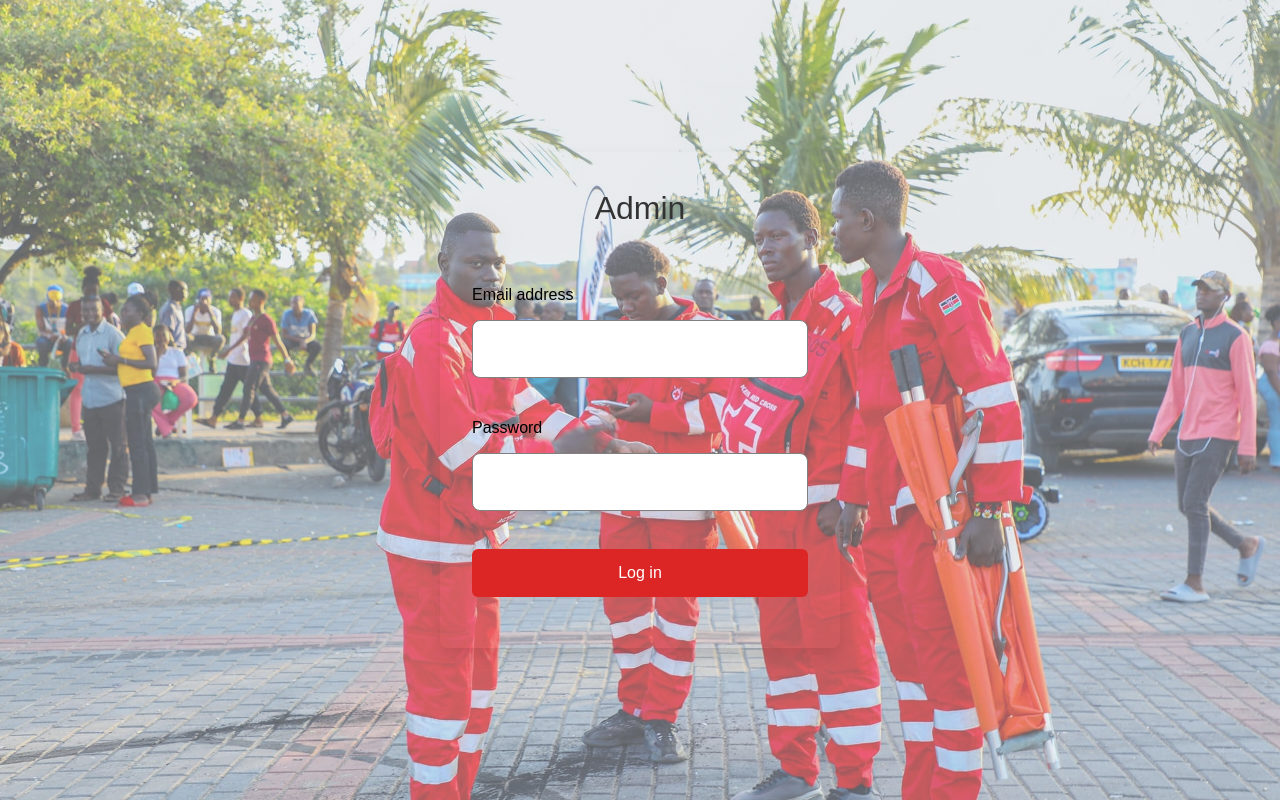
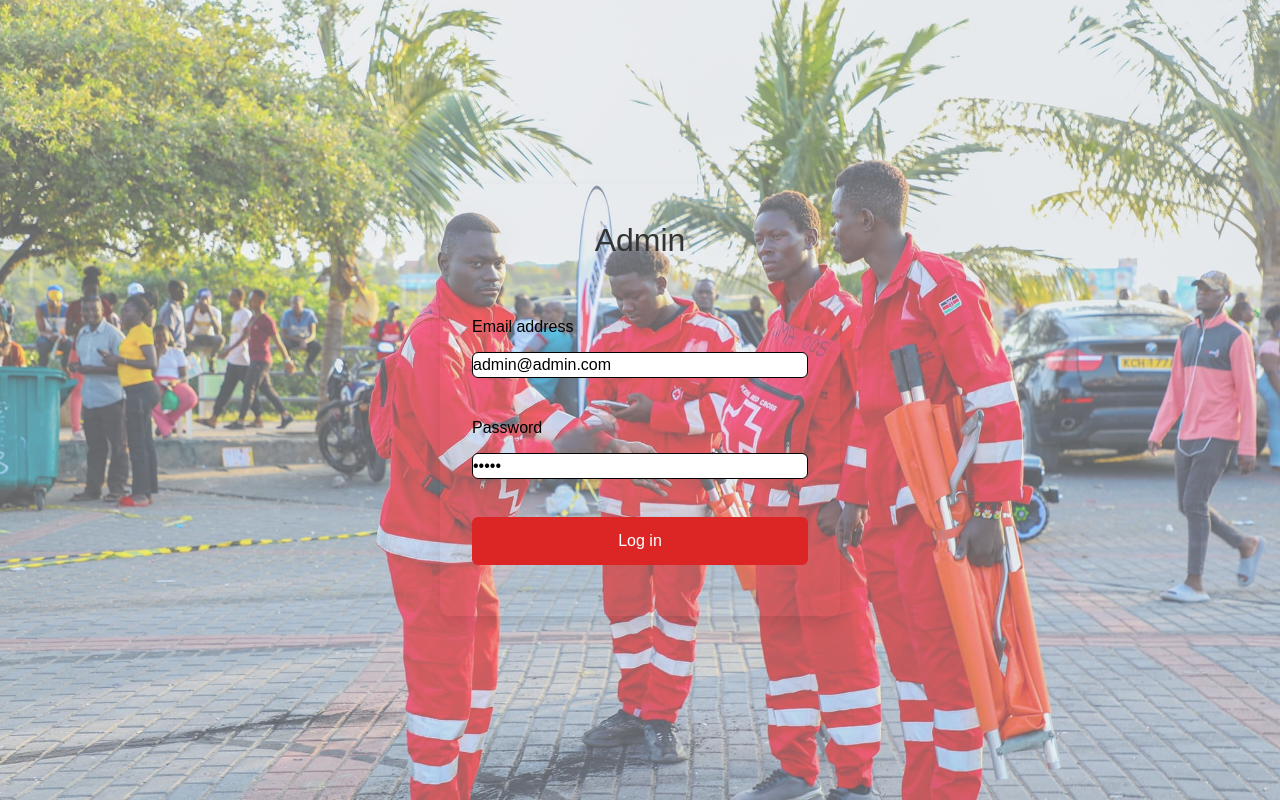
Before and after one commit to ian-veteran/Incident_Reporter_v1, a React (Vite) app: page /login in a window 1280 px wide. Built offline with nearby package versions, Linux system fonts and the light colour scheme.

Commit message:
add user

```diff
--- a/package.json
+++ b/package.json
@@ -16,6 +16,7 @@
     "leaflet": "^1.9.4",
     "react": "^18.3.1",
     "react-dom": "^18.3.1",
+    "react-hook-form": "^7.53.1",
     "react-hot-toast": "^2.4.1",
     "react-icons": "^5.3.0",
     "react-leaflet": "^4.2.1",
--- a/src/App.jsx
+++ b/src/App.jsx
@@ -11,6 +11,7 @@ import LandingPage from "./ui/LandingPage";
 import Stats from "./statistics/Stats";
 import ProtectedRoute from "./ui/ProtectedRoute";
 import Login from "./authentication/Login";
+import SignupForm from "./authentication/SignupForm";
 
 const queryClient = new QueryClient();
 const router = createBrowserRouter([
@@ -53,6 +54,10 @@ const router = createBrowserRouter([
         path: "stats",
         element: <Stats />,
       },
+      {
+        path: "signupform",
+        element: <SignupForm />,
+      },
     ],
   },
 ]);
--- /dev/null
+++ b/src/authentication/Button.jsx
@@ -0,0 +1,24 @@
+import styled from "styled-components";
+
+const Button = styled.button`
+  width: 100%;
+  padding: 0.75rem;
+  font-size: 1rem;
+  color: #fff;
+  background-color: #dc2626;
+  border: none;
+  border-radius: 6px;
+  cursor: pointer;
+  transition: background-color 0.3s;
+
+  &:hover {
+    background-color: #b91c1c;
+  }
+
+  &:disabled {
+    background-color: #cccccc;
+    cursor: not-allowed;
+  }
+`;
+
+export default Button;
--- a/src/authentication/FormRow.jsx
+++ b/src/authentication/FormRow.jsx
@@ -2,11 +2,10 @@ import styled from "styled-components";
 
 const StyledFormRow = styled.div`
   display: grid;
+  grid-template-columns: 1fr 3fr 1fr;
+  gap: 1rem;
+  padding: 1.2rem 0;
   align-items: center;
-  grid-template-columns: 24rem 1fr 1.2fr;
-  gap: 2.4rem;
-
-  padding: 1.2rem 0;
 
   &:first-child {
     padding-top: 0;
@@ -17,23 +16,31 @@ const StyledFormRow = styled.div`
   }
 
   &:not(:last-child) {
-    border-bottom: 1px solid var(--color-grey-100);
+    border-bottom: 1px solid grey-200;
   }
 
+  /* Special styling when the row contains buttons */
   &:has(button) {
+    grid-template-columns: 1fr;
     display: flex;
     justify-content: flex-end;
     gap: 1.2rem;
+    padding-top: 1.6rem;
   }
 `;
 
 const Label = styled.label`
-  font-weight: 500;
+  font-weight: 600;
+  font-size: 1rem;
+  color: grey-800;
 `;
 
 const Error = styled.span`
-  font-size: 1.4rem;
-  color: var(--color-red-700);
+  font-size: 1rem;
+  color: red-600;
+  margin-top: 0.4rem;
+  font-weight: 500;
+  text-align: left;
 `;
 
 function FormRow({ label, error, children }) {
--- a/src/authentication/Input.jsx
+++ b/src/authentication/Input.jsx
@@ -1,24 +1,23 @@
 import styled from "styled-components";
 
 const Input = styled.input`
-  border: 1px solid grey;
-  background-color: slate;
-  border-radius: 8px;
-  padding: 1rem 1.5rem;
-  box-shadow: red;
+  padding: 0;
   font-size: 1rem;
-  color: black;
-  transition: all 0.3s ease;
+  font-weight: 400;
+  border: 1px solid black;
+  border-radius: 6px;
+  color: slate-200;
+  background-color: slate-100;
+  transition: border-color 0.2s ease-in-out, box-shadow 0.2s ease-in-out;
 
   &:hover {
-    box-shadow: red;
+    border-color: red;
   }
 
   &:focus {
     outline: none;
-    border-color: slate;
-    box-shadow: 0 0 0 3px rgba(100, 150, 255, 0.2);
-    background-color: grey;
+    border-color: green;
+    box-shadow: 0 0 0 2px rgba(100, 150, 255, 0.3);
   }
 `;
 
--- a/src/authentication/LoginForm.jsx
+++ b/src/authentication/LoginForm.jsx
@@ -57,8 +57,8 @@ const H1 = styled.h1`
 `;
 
 function LoginForm() {
-  const [email, setEmail] = useState();
-  const [password, setPassword] = useState();
+  const [email, setEmail] = useState("admin@admin.com");
+  const [password, setPassword] = useState("Admin");
 
   const { login, isLoading } = useLogin();
 
--- a/src/authentication/SignupForm.jsx
+++ b/src/authentication/SignupForm.jsx
@@ -1,11 +1,30 @@
-import { useForm } from "react-router-dom";
-import Form from "./Form";
+import { useForm } from "react-hook-form";
+import styled from "styled-components";
+
 import FormRow from "./FormRow";
 import Input from "./Input";
-import LoginForm from "./LoginForm";
 import { useSignup } from "./useSignup";
+import Button from "./Button";
+// Email regex: /\S+@\S+\.\S+/
 
-// Email regex: /\S+@\S+\.\S+/
+const StyledForm = styled.form`
+  display: flex;
+  flex-direction: column;
+  gap: 1.6rem;
+  width: 100%; /* Full width for alignment */
+  max-width: 400px; /* Restrict max-width for a narrow form */
+  margin-left: 2rem; /* Align form to the left with some spacing */
+  padding: 2rem;
+  background-color: #f9f9f9;
+  border-radius: 8px;
+  box-shadow: 0px 4px 8px rgba(0, 0, 0, 0.1);
+
+  @media (max-width: 600px) {
+    padding: 1.5rem;
+    gap: 1.2rem;
+    margin-left: 1rem; /* Adjust margin for smaller screens */
+  }
+`;
 
 function SignupForm() {
   const { signup, isLoading } = useSignup();
@@ -17,7 +36,7 @@ function SignupForm() {
   }
 
   return (
-    <Form onSubmit={handleSubmit(onSubmit)}>
+    <StyledForm onSubmit={handleSubmit(onSubmit)}>
       <FormRow label="Full name" error={errors?.fullName?.message}>
         <Input
           type="text"
@@ -75,17 +94,10 @@ function SignupForm() {
 
       <FormRow>
         {/* type is an HTML attribute! */}
-        <Button variation="secondary" type="reset" disabled={isLoading}>
-          Cancel
-        </Button>
+        <Button disabled={isLoading}>Cancel</Button>
         <Button disabled={isLoading}>Create new user</Button>
-
-        {/* to redirect to login page if already have ana account*/}
-        <Button disabled={isLoading}>
-          Already have an account <LoginForm />
-        </Button>
       </FormRow>
-    </Form>
+    </StyledForm>
   );
 }
 
--- a/src/authentication/useSignup.js
+++ b/src/authentication/useSignup.js
@@ -1,5 +1,5 @@
 import { useMutation } from "@tanstack/react-query";
-import { signup as signupApi } from "./service/apiAuth";
+import { signup as signupApi } from "../service/apiAuth";
 import { toast } from "react-hot-toast";
 
 export function useSignup() {
--- a/src/service/apiAuth.js
+++ b/src/service/apiAuth.js
@@ -1,17 +1,27 @@
 import supabase from "./supabase";
 
 export async function signup({ fullName, email, password }) {
-  const { data, error } = await supabase.auth.signup({
-    email,
-    password,
-    options: {
-      fullName,
-    },
-  });
+  if (!email || !password) {
+    throw new Error("Email and password are required.");
+  }
 
-  if (error) throw new Error(error.message);
+  try {
+    const { data, error } = await supabase.auth.signUp({
+      email,
+      password,
+      // options: {
+      //   data: { fullName },
+      // },
+    });
 
-  return data;
+    if (error) {
+      throw new Error(error.message);
+    }
+
+    return data;
+  } catch (err) {
+    throw new Error("Signup failed. Please try again.");
+  }
 }
 
 export async function login({ email, password }) {
--- a/src/ui/Dashboard.jsx
+++ b/src/ui/Dashboard.jsx
@@ -2,7 +2,6 @@ import React from "react";
 import { Link, Navigate, Outlet } from "react-router-dom";
 import DashboardCards from "./DashboardCards";
 import DashboardSideBar from "./DashboardSideBar";
-import Logout from "../authentication/Logout";
 
 const Dashboard = () => {
   return (
@@ -30,9 +29,6 @@ const Dashboard = () => {
               />
             </div>
             {/*logout icon placed */}
-            <div>
-              <Logout />
-            </div>
           </div>
           {/* Overview and Sales Chart */}
           <div>
--- a/src/ui/DashboardSideBar.jsx
+++ b/src/ui/DashboardSideBar.jsx
@@ -6,6 +6,8 @@ import {
 import { Link } from "react-router-dom";
 import { useSelector } from "react-redux"; // Import useSelector for accessing Redux state
 import { selectUnreadCount } from "../features/report/incidentSlice"; // Adjust the path to your slice
+import { HiOutlineUser } from "react-icons/hi2";
+import Logout from "../authentication/Logout";
 
 function DashboardSideBar() {
   const unreadCount = useSelector(selectUnreadCount); // Get unread count from Redux
@@ -43,7 +45,18 @@ function DashboardSideBar() {
             <HiOutlineChartBar className="mr-2 text-xl" />
             Statistics
           </Link>
+
+          <Link
+            className="flex items-center text-white font-semibold hover:text-slate-950 transition-colors"
+            to="/dashboard/signupform"
+          >
+            <HiOutlineUser className="mr-2 text-xl" />
+            Add Users
+          </Link>
         </nav>
+        <div className="margin-auto-top">
+          <Logout />
+        </div>
       </aside>
     </>
   );
```
Also changed, not shown: 1 other file (tests, documents, lock files or other folders).
